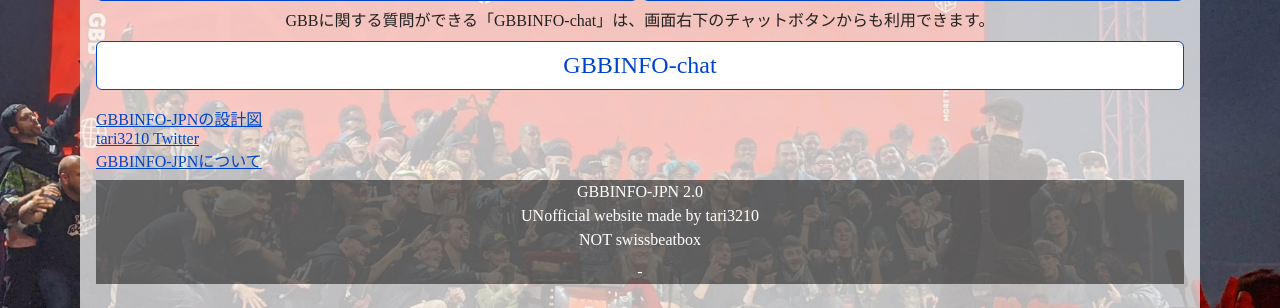
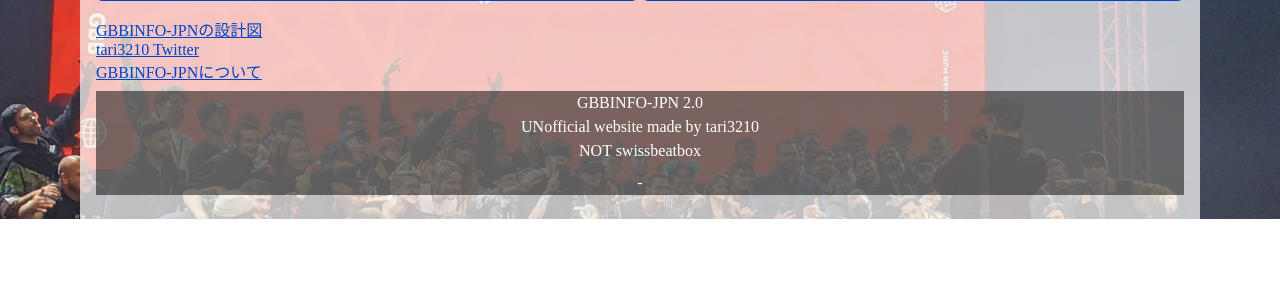
Before and after one commit to shumizu418128/gbbinfo2.0, a Flask app: template app/templates/2023/top.html in a window 1280 px wide. Shown: the part 1137-1445 px from the top of the page. After the commit the page ends 1356 px from the top, so only its background shows below. Run offline with Flask 3, Linux system fonts and the light colour scheme; the template is opened without the code that fills it, so the values that code supplies are empty; parts of the project's set-up code (start-up, migrations or seed data) failed here and were passed over; some libraries are stand-ins or nearby versions.

Commit message:
botpressサ終　GG

```diff
--- a/app/templates/base.html
+++ b/app/templates/base.html
@@ -167,10 +167,6 @@
         <a href="/{{year}}/rule"><button type="button">{{year}}ルール</button></a>
         <a href="/{{year}}/participants"><button type="button">{{year}}出場者</button></a>
       </div>
-      <p style="text-align: center">GBBに関する質問ができる「GBBINFO-chat」は、画面右下のチャットボタンからも利用できます。</p>
-      <div class="button-container">
-        <a href="https://cdn.botpress.cloud/webchat/v2/shareable.html?botId=f085f534-1c04-4fe7-b24c-45e27c6a6ac2" target="_blank" rel="noopener noreferrer"><button type="button">GBBINFO-chat</button></a>
-      </div>
       <ul>
         {% for y in available_years|reverse %}
           <li><a href="/{{ y }}/top">GBB {{ y }}</a></li>
@@ -199,10 +195,5 @@
     <script src="/static/scripts/install.js"></script>
     <script src="/static/scripts/search.js"></script>
 
-    <script src="https://cdn.botpress.cloud/webchat/v1/inject.js"></script>
-    <script
-      src="https://mediafiles.botpress.cloud/f085f534-1c04-4fe7-b24c-45e27c6a6ac2/webchat/config.js"
-      defer
-    ></script>
   </body>
 </html>
```
